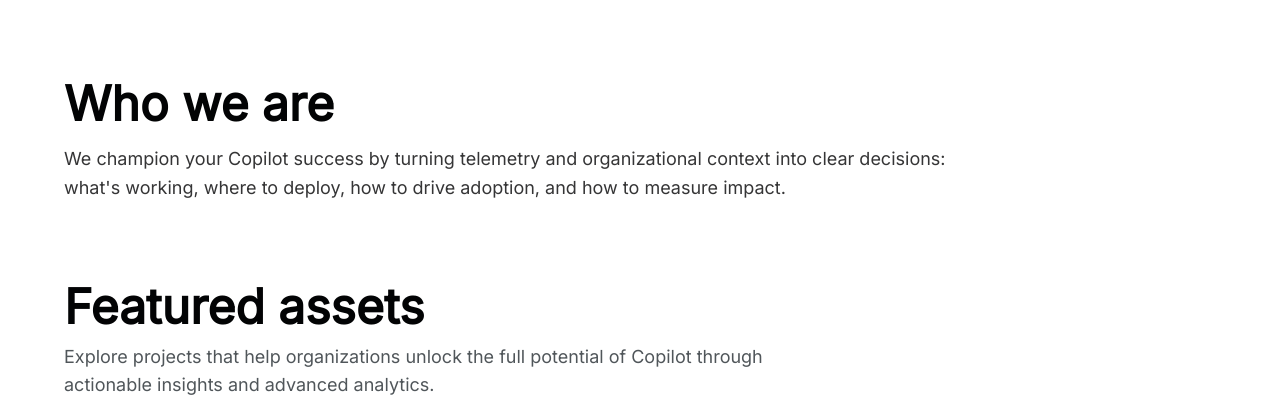
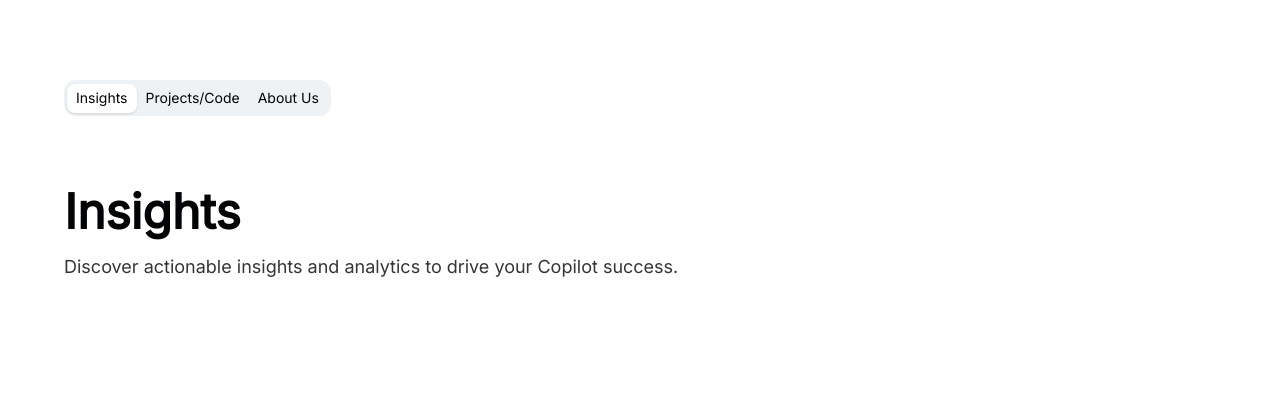
Before and after one commit to shailendrahegde/ainroisite, a React (Vite) app: page / in a window 1280 px wide. Shown: the top 411 px of the page. Built offline with nearby package versions, Linux system fonts and the light colour scheme.

Commit message:
Generated by Spark: Can you add 3 tabs at the top? The first tab should say "Insights". The second tab should say "Projects/Code" and the third tab "About Us"

```diff
--- a/src/App.tsx
+++ b/src/App.tsx
@@ -1,5 +1,7 @@
+import { useState } from "react"
 import { Card } from "@/components/ui/card"
 import { Badge } from "@/components/ui/badge"
+import { Tabs, TabsList, TabsTrigger, TabsContent } from "@/components/ui/tabs"
 import { GithubLogo } from "@phosphor-icons/react"
 
 interface Project {
@@ -64,6 +66,25 @@
   return (
     <div className="min-h-screen bg-background text-foreground">
       <div className="container mx-auto px-4 py-12 md:px-8 md:py-16 lg:px-16 lg:py-20">
+        <Tabs defaultValue="insights" className="w-full">
+          <TabsList className="mb-12 md:mb-16">
+            <TabsTrigger value="insights">Insights</TabsTrigger>
+            <TabsTrigger value="projects">Projects/Code</TabsTrigger>
+            <TabsTrigger value="about">About Us</TabsTrigger>
+          </TabsList>
+
+          <TabsContent value="insights">
+            <div className="mb-16 md:mb-20">
+              <h1 className="text-3xl md:text-4xl lg:text-5xl font-semibold mb-4 text-foreground">
+                Insights
+              </h1>
+              <p className="text-base md:text-lg text-foreground/80 max-w-4xl leading-relaxed">
+                Discover actionable insights and analytics to drive your Copilot success.
+              </p>
+            </div>
+          </TabsContent>
+
+          <TabsContent value="projects">
             <div className="mb-16 md:mb-20">
               <h1 className="text-3xl md:text-4xl lg:text-5xl font-semibold mb-4 text-foreground">
                 Who we are
@@ -141,6 +162,19 @@
                 </Card>
               ))}
             </div>
+          </TabsContent>
+
+          <TabsContent value="about">
+            <div className="mb-16 md:mb-20">
+              <h1 className="text-3xl md:text-4xl lg:text-5xl font-semibold mb-4 text-foreground">
+                About Us
+              </h1>
+              <p className="text-base md:text-lg text-foreground/80 max-w-4xl leading-relaxed">
+                Learn more about our mission and what drives us to help organizations succeed with Copilot.
+              </p>
+            </div>
+          </TabsContent>
+        </Tabs>
       </div>
     </div>
   )
```
Lines whose indentation alone changed are shown as unchanged.
